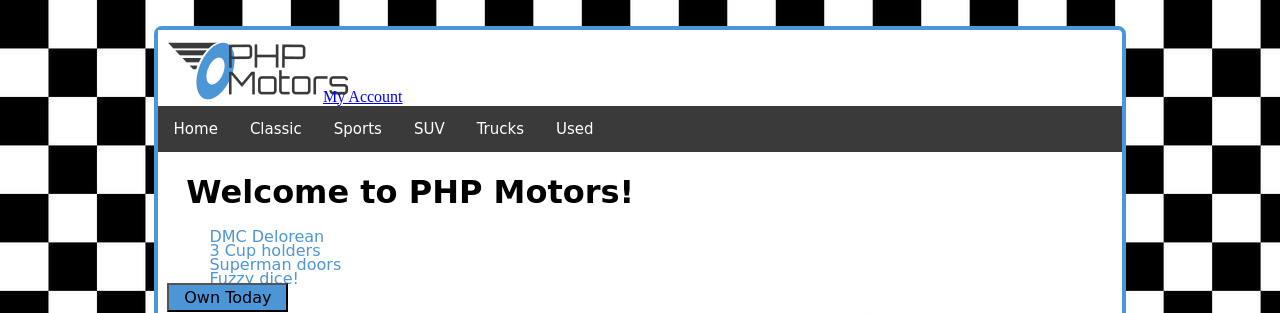
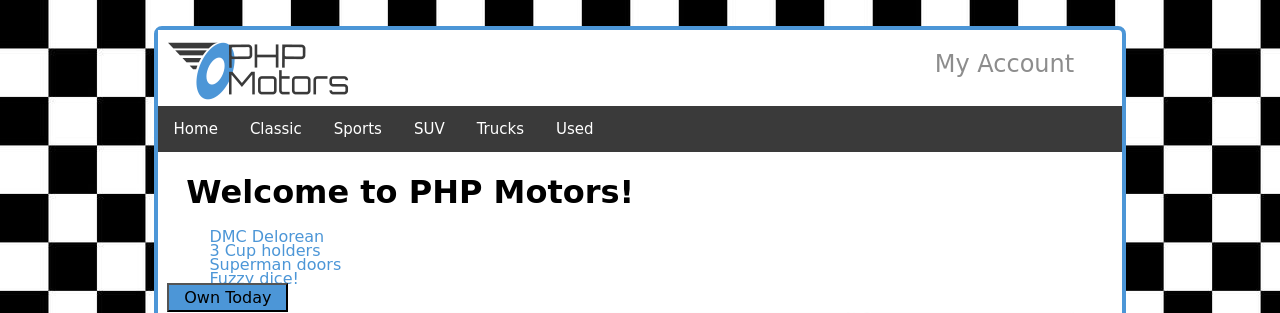
Before and after one commit to MAlejandroFlores/phpmotors, a PHP site: page /home.php in a window 1280 px wide. Shown: the top 313 px of the page. Run offline with PHP 8.4, Linux system fonts and the light colour scheme; some web fonts are replaced.

Commit message:
Change css

```diff
--- a/css/main.css
+++ b/css/main.css
@@ -35,7 +35,8 @@ h2 {
 p,
 li,
 table,
-button {
+button,
+a {
     font-family: 'East Sea Dokdo', cursive;
     font-size: 100%;
 }
@@ -48,9 +49,18 @@ button {
 
 /*Header*/
 
+header a {
+    vertical-align: middle;
+}
+
 header .account {
-    position: relative;
-    right: 4%;
+    float: right;
+    padding-top: 20px;
+    padding-right: 5%;
+    vertical-align: middle;
+    font-size: 150%;
+    color: #8d8d8d;
+    text-decoration: none;
 }
 
 
```
